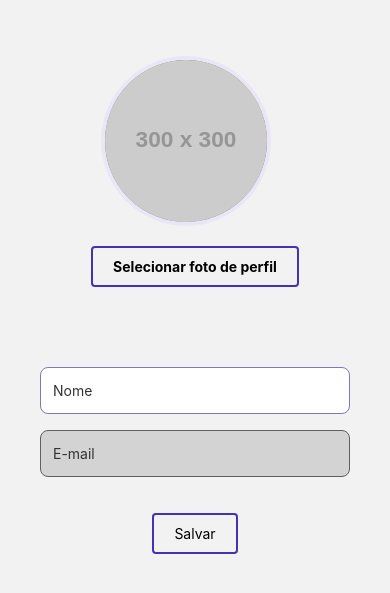
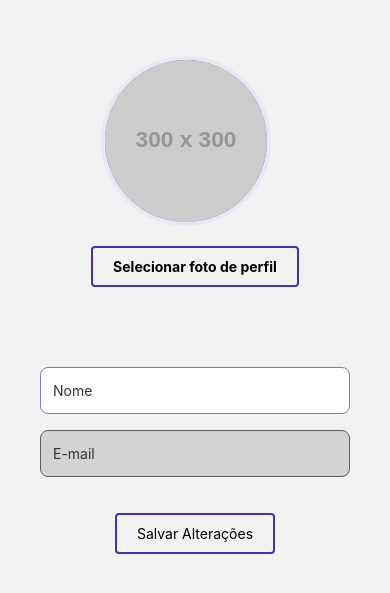
Before and after one commit to melissaJll/autenticacao, a React Native app: screen /Perfil in a window 390 px wide. Shown: the part 127-720 px from the top of the page. Built offline with nearby package versions, Linux system fonts and the light colour scheme.

Commit message:
Update Perfil.js

```diff
--- a/src/screens/Perfil.js
+++ b/src/screens/Perfil.js
@@ -162,7 +162,7 @@ export default function Perfil() {
         />
       </View>
       <Pressable style={styles.botao} onPress={salvarPerfil}>
-        <Text>Salvar</Text>
+        <Text>Salvar Alterações</Text>
       </Pressable>
     </View>
   );
```
